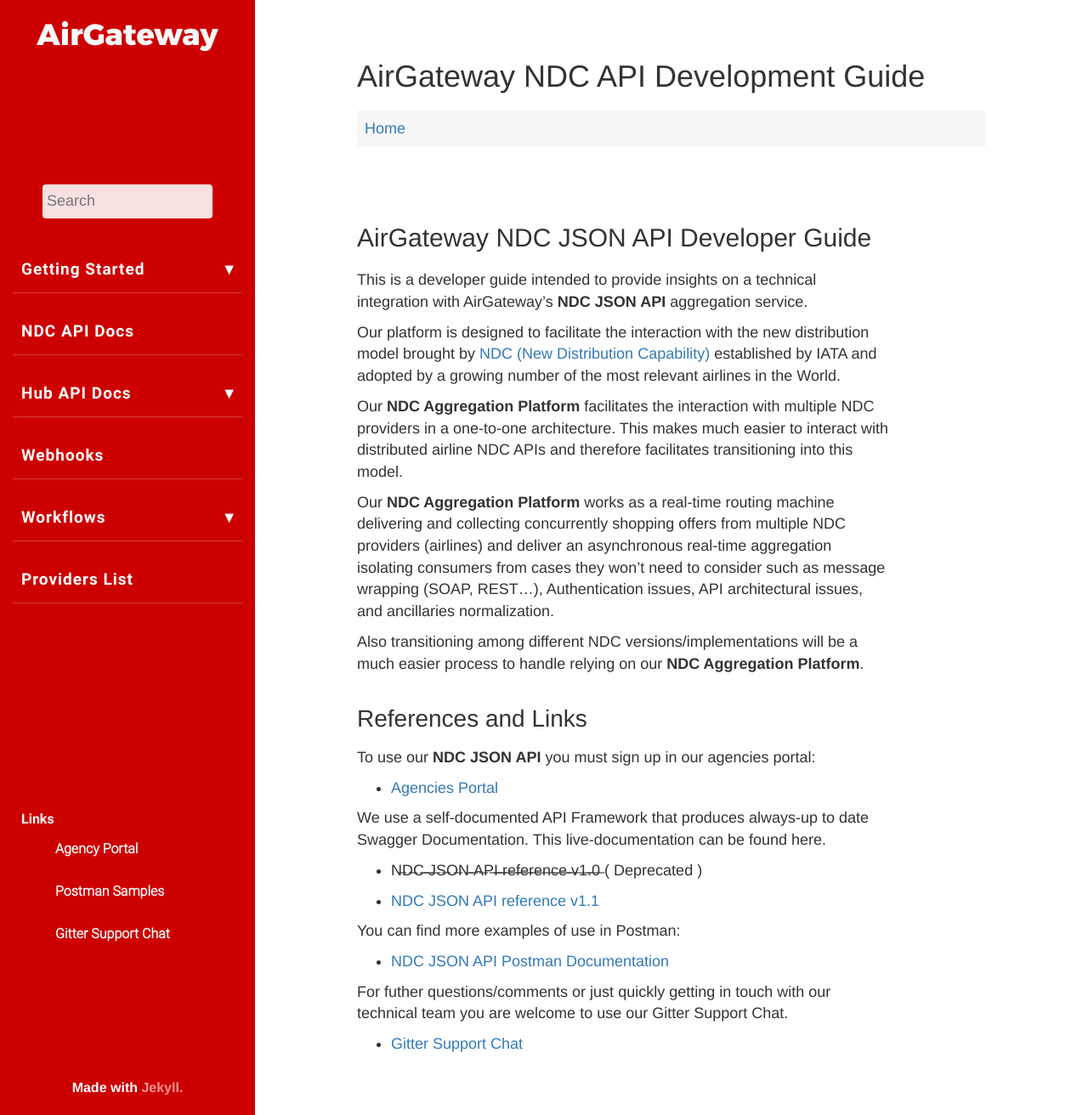
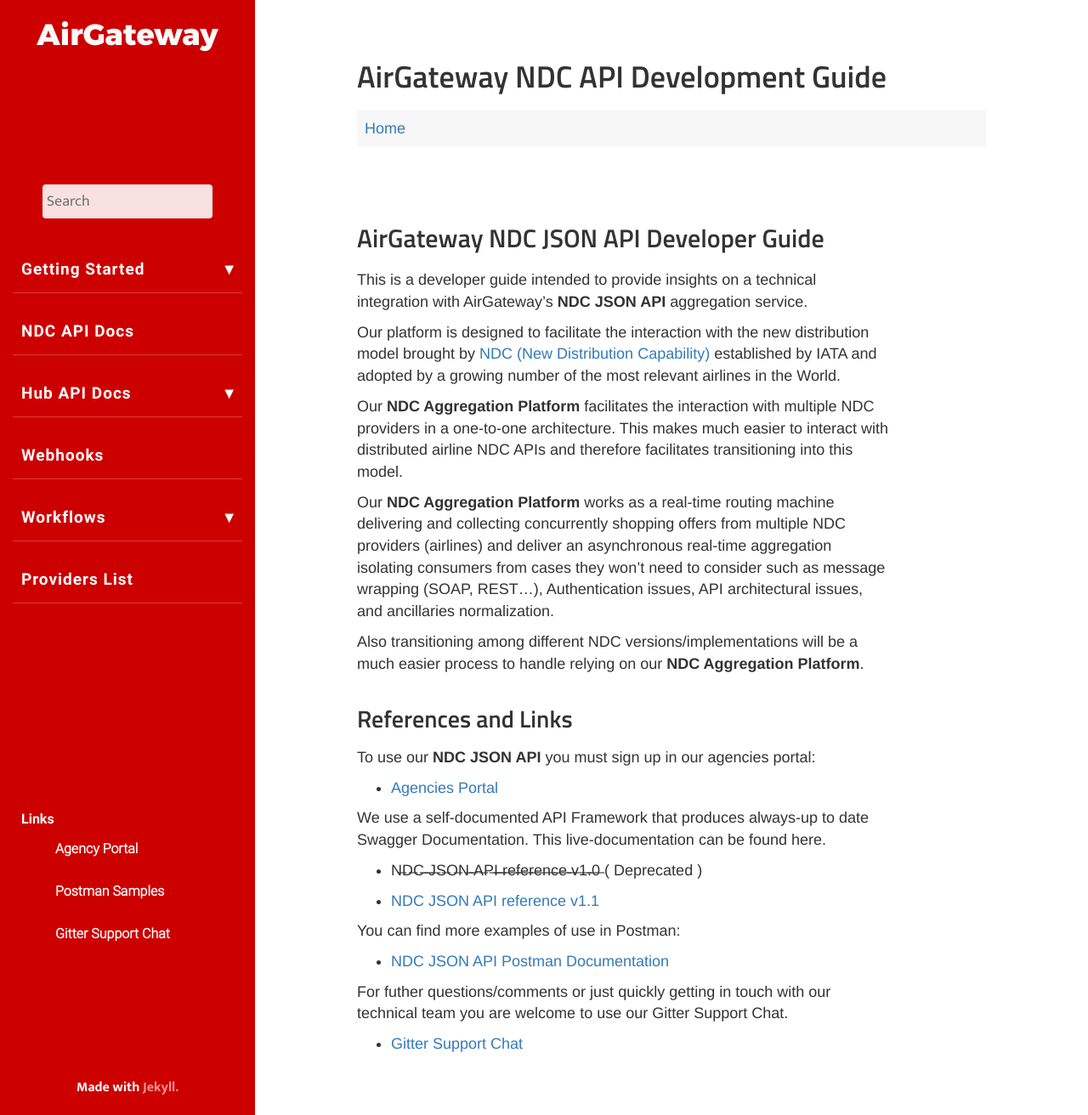
Before and after one commit to AirGateway/dev-guides-jekyll, a Jekyll site: the page built from index.md, in a window 1280 px wide and 1312 px high. Shown: the whole window at 85% size. Built offline with Jekyll 4.4.1, drawn with Linux system fonts in a browser that asks for light colours; comment, search, counter and statistics services are not loaded.

Commit message:
Add typogrphy scss

```diff
--- /dev/null
+++ b/assets/css/_typography.scss
@@ -0,0 +1,17 @@
+@import url('https://fonts.googleapis.com/css?family=Mukta:300,400,500,600,700,800|Titillium+Web:600,700,900');
+
+body {
+  font-family: 'Mukta', -apple-system, BlinkMacSystemFont, 'Segoe UI', Roboto,
+    Oxygen, Ubuntu, Cantarell, 'Open Sans', 'Helvetica Neue', sans-serif;
+  font-size: 120%;
+  line-height: 1.414;
+  font-weight: 400;
+  -webkit-font-smoothing: antialiased;
+  -moz-osx-font-smoothing: grayscale;
+}
+
+h1,
+h2 {
+  font-family: 'Titillium Web', -apple-system, BlinkMacSystemFont, 'Segoe UI',
+    Roboto, Oxygen, Ubuntu, Cantarell, 'Open Sans', 'Helvetica Neue', sans-serif;
+}
--- a/assets/css/main.scss
+++ b/assets/css/main.scss
@@ -7,3 +7,4 @@
 @import "customstyles.css";
 @import "bootstrap.min.css";
 @import "theme-blue.css";
+@import "typography.scss";
```
